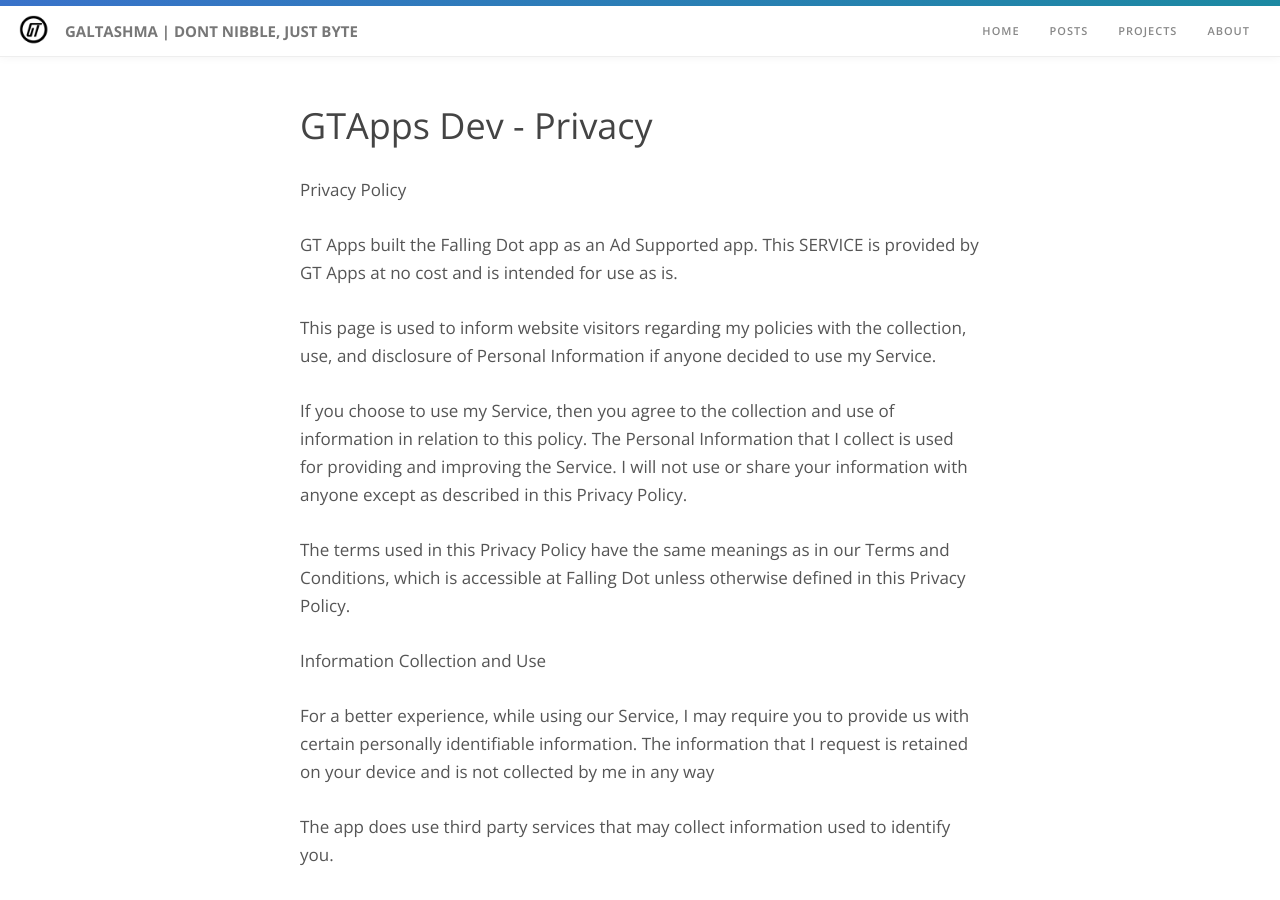
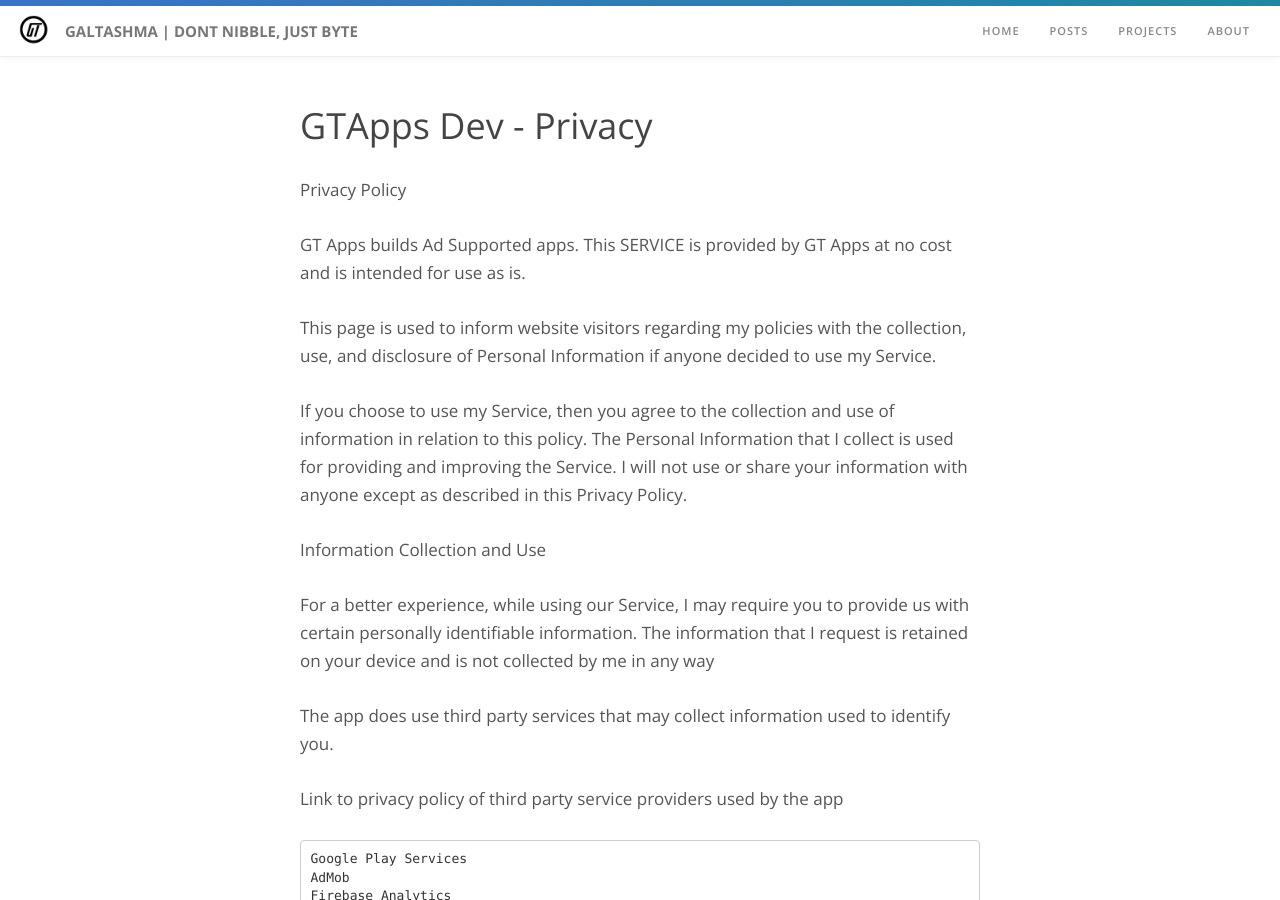
Before and after one commit to bitterbit/bitterbit.github.io, a Jekyll site: the page built from gtapps-privacy.md, in a window 1280 px wide and 900 px high. Built offline with Jekyll 4.4.1, drawn with Linux system fonts in a browser that asks for light colours; comment, search, counter and statistics services are not loaded.

Commit message:
Update gtapps-privacy.md

```diff
--- a/gtapps-privacy.md
+++ b/gtapps-privacy.md
@@ -8,13 +8,11 @@
 
 Privacy Policy
 
-GT Apps built the Falling Dot app as an Ad Supported app. This SERVICE is provided by GT Apps at no cost and is intended for use as is.
+GT Apps builds Ad Supported apps. This SERVICE is provided by GT Apps at no cost and is intended for use as is.
 
 This page is used to inform website visitors regarding my policies with the collection, use, and disclosure of Personal Information if anyone decided to use my Service.
 
 If you choose to use my Service, then you agree to the collection and use of information in relation to this policy. The Personal Information that I collect is used for providing and improving the Service. I will not use or share your information with anyone except as described in this Privacy Policy.
-
-The terms used in this Privacy Policy have the same meanings as in our Terms and Conditions, which is accessible at Falling Dot unless otherwise defined in this Privacy Policy.
 
 Information Collection and Use
 
```
